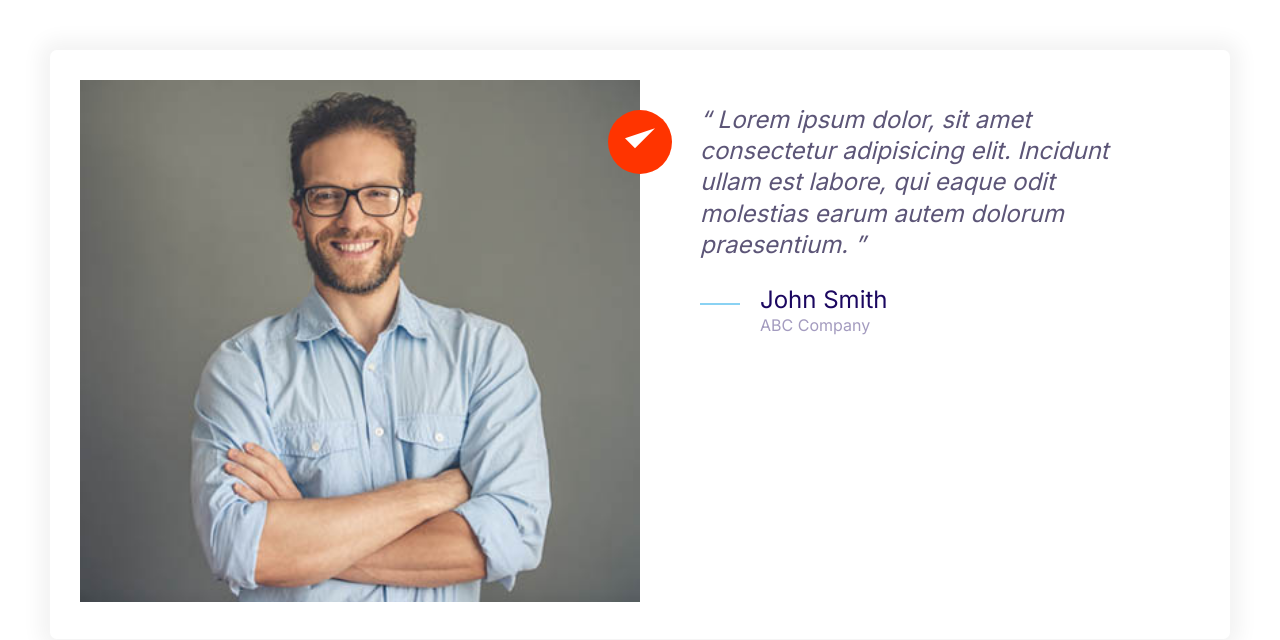
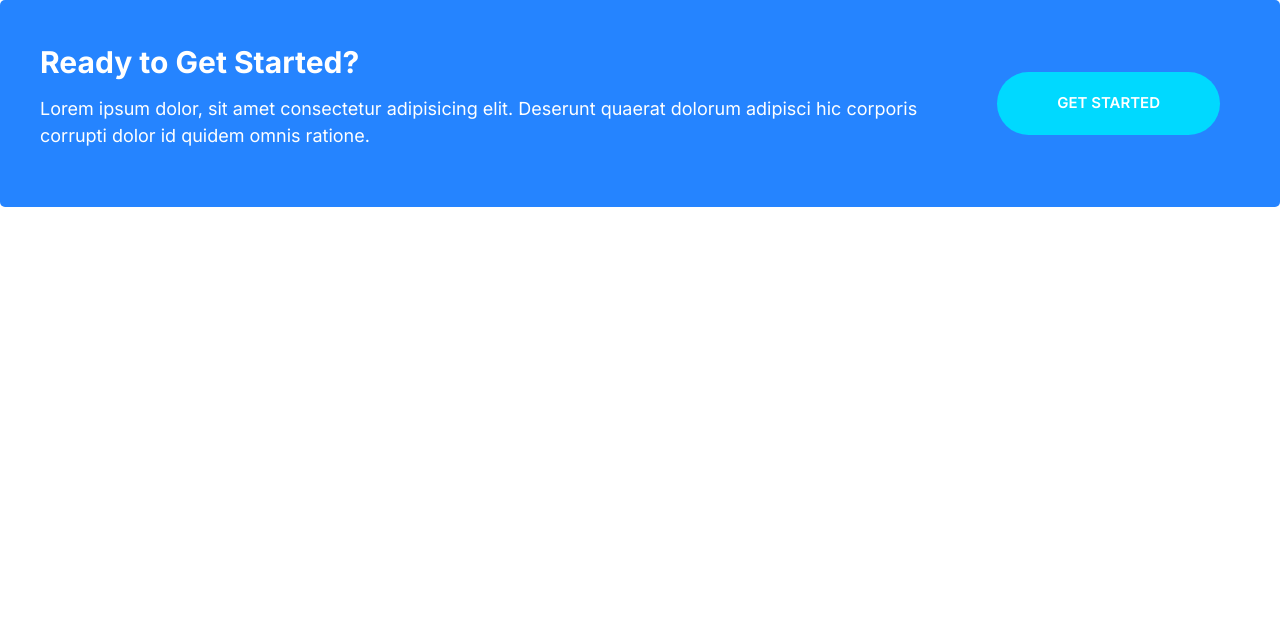
Before and after one commit to omarmonrealdev/htmlCssProject1, a plain HTML site: page index.html in a window 1280 px wide. Drawn offline with Linux system fonts and the light colour scheme.

Commit message:
Creation of callouts

```diff
--- a/css/styles.css
+++ b/css/styles.css
@@ -235,6 +235,11 @@ a {
 .btn--block {
     width: 100%;
     display: inline-block;
+}
+
+.btn--stretched {
+    padding-left: 6rem;
+    padding-right: 6rem;
 }
 
 @media screen and (min-width: 1024px) {
@@ -480,3 +485,48 @@ a {
         margin-left: 6rem;
     }
 }
+
+/* Callouts */
+.callout {
+    padding: 4rem;
+    border-radius: 5px;
+}
+
+.callout--primary {
+    background: var(--color-primary);
+    color: #fff;
+}
+
+.callout__heading {
+    color: #fff;
+    margin-top: 0;
+    font-size: 3rem;
+}
+
+/*Alinea el boton en el centro horizontal y vertical, se aplica esta regla para evitar que el
+boton ocupe todo el espacio de la celda en el grid*/
+.callout .btn {
+    justify-self: center;
+    align-self: center;
+
+}
+
+.callout__content {
+    text-align: center;
+}
+
+@media screen and (min-width: 768px) {
+    .callout .grid--1x2 {
+        grid-template-columns: 1fr auto;
+    }/*auto: el boton tomara solo el espacio suficiente para mostrarse, el resto del espacio
+    lo tomara el callout__content (sobraba mucho espacio a la derecha del boton)*/
+
+    .callout__content {
+        text-align: left;
+    }
+
+    .callout .btn {
+        justify-self: start;
+        margin: 0 2rem;
+    }
+}
--- a/index.html
+++ b/index.html
@@ -14,37 +14,18 @@
     <link rel="stylesheet" href="css/normalize.css" />
     <link rel="stylesheet" href="css/styles.css" />
   </head>
-  <body style="padding: 5rem">
-    <div class="card testimonial">
+  <body>
+    <div class="callout callout--primary">
       <div class="grid grid--1x2">
-        <div class="testimonial__image">
-          <img src="images/testimonial.jpg" alt="A happy, smiling customer" />
-          <span class="icon-container icon-container--accent">
-            <svg class="icon icon--white">
-              <use xlink:href="images/sprite.svg#tick"></use>
-            </svg>
-          </span>
+        <div class="callout__content">
+          <h2 class="callout__heading">Ready to Get Started?</h2>
+          <p>
+            Lorem ipsum dolor, sit amet consectetur adipisicing elit. Deserunt
+            quaerat dolorum adipisci hic corporis corrupti dolor id quidem omnis
+            ratione.
+          </p>
         </div>
-        <blockquote class="quote">
-          <p class="quote__text">
-            Lorem ipsum dolor, sit amet consectetur adipisicing elit. Incidunt
-            ullam est labore, qui eaque odit molestias earum autem dolorum
-            praesentium.
-          </p>
-          <footer>
-            <div class="media">
-              <div class="media__image">
-                <svg class="icon icon--primary quote__line">
-                  <use xlink:href="images/sprite.svg#line"></use>
-                </svg>
-              </div>
-              <div class="media__body">
-                <h3 class="media__title quote__author">John Smith</h3>
-                <p class="quote__organization">ABC Company</p>
-              </div>
-            </div>
-          </footer>
-        </blockquote>
+        <a href="#" class="btn btn--secondary btn--stretched">Get Started</a>
       </div>
     </div>
   </body>
```
Also changed, not shown: components/callouts.html (added, +13 -0 lines).
